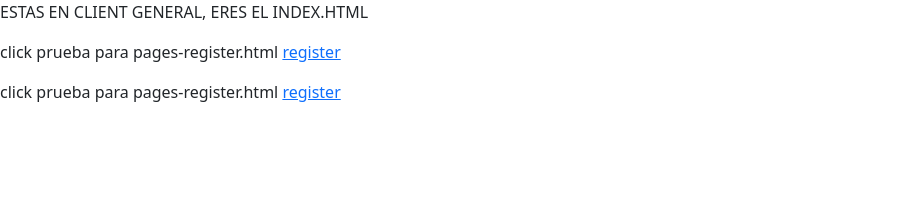
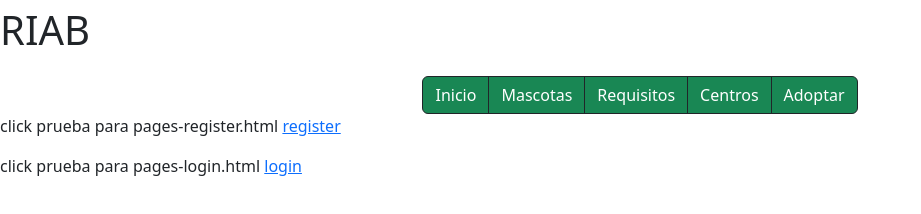
Before and after one commit to MicaelaMejiaVargas/RIAB-PDI, a plain HTML site: page CODE-RIAB/client/index.html in a window 1280 px wide. Shown: the whole page, without its empty margins (0-921 px from the left). Drawn offline with nearby package versions, Linux system fonts and the light colour scheme.

Commit message:
mica creando el inicio

```diff
--- a/CODE-RIAB/client/index.html
+++ b/CODE-RIAB/client/index.html
@@ -8,9 +8,22 @@
 </head>
 <body>
     <header>
-        <p>ESTAS EN CLIENT GENERAL, ERES EL INDEX.HTML</p>
+        <div class="text-start">
+            <p class="fs-1">RIAB</p>
+        </div>
+        <div class="d-flex justify-content-center">
+            <div class="btn-group">
+                <a href="#" class="btn btn-success border-dark">Inicio</a>
+                <a href="#" class="btn btn-success border-dark">Mascotas</a>
+                <a href="#" class="btn btn-success border-dark">Requisitos</a>
+                <a href="#" class="btn btn-success border-dark">Centros</a>
+                <a href="#" class="btn btn-success border-dark">Adoptar</a>
+            </div>
+        </div>
+
         <p>click prueba para pages-register.html <a href="./pages/register.html">register</a></p>
-        <p>click prueba para pages-register.html <a href="./pages/register.html">register</a></p>
+        <p>click prueba para pages-login.html <a href="./pages/login.html">login</a></p>
+
     </header>
 </body>
 </html>
```
